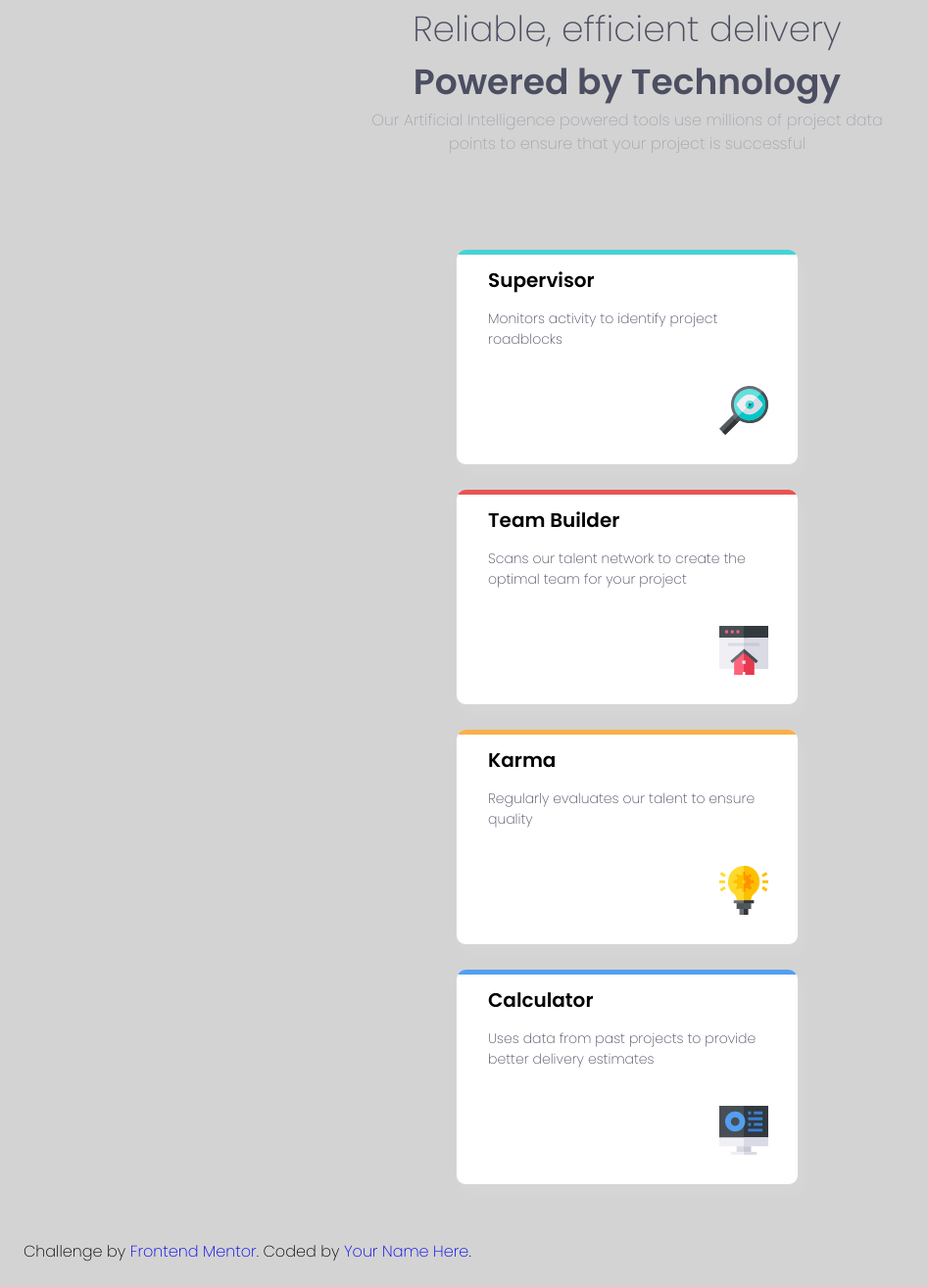
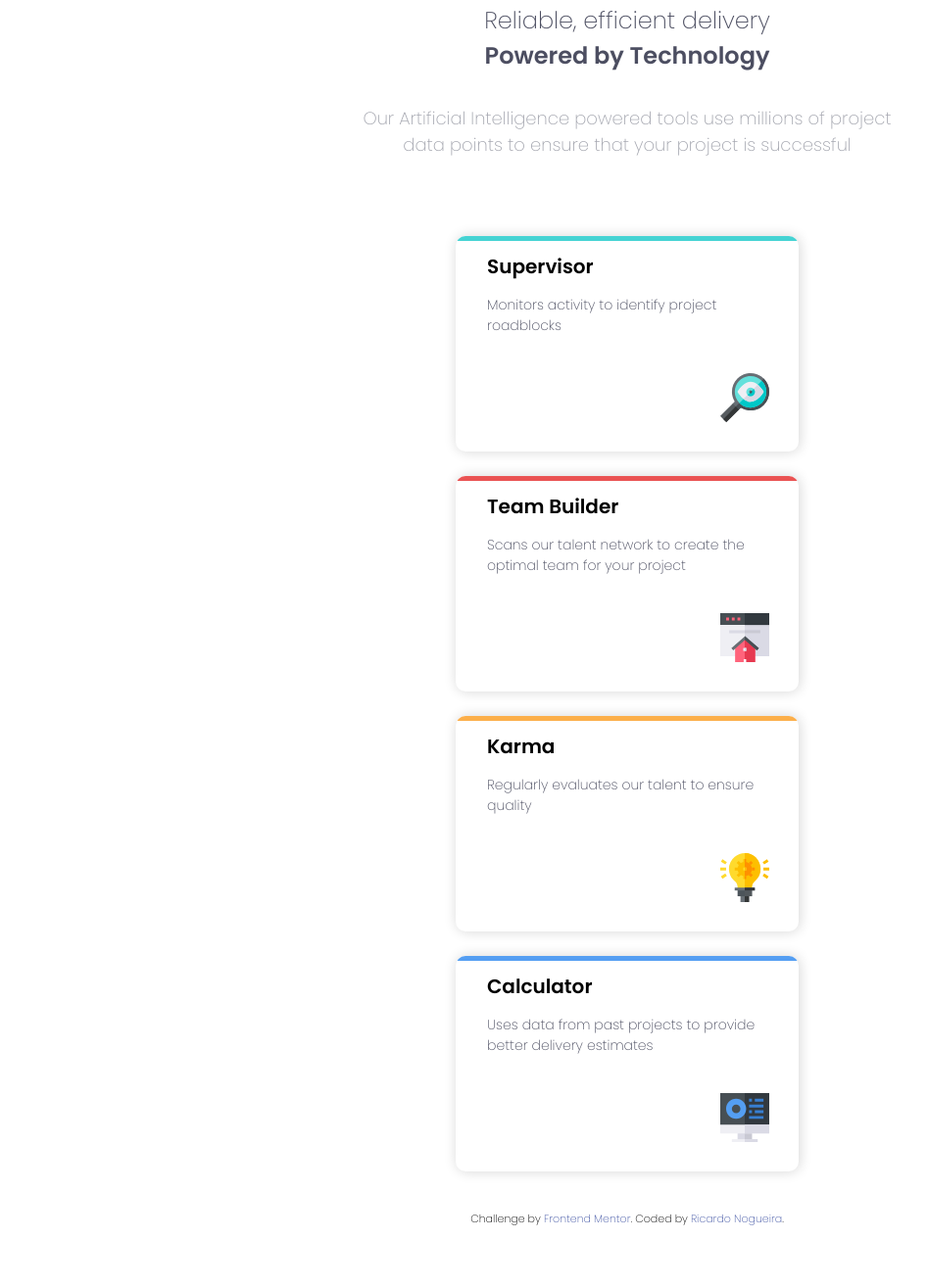
Before and after one commit to RicardoNogueira01/four-card-feature-section, a plain HTML site: page index.html in a window 1280 px wide. Shown: the part 125-1439 px from the top of the page at 98% size, without its empty margins (0-947 px from the left). After the commit the page ends 1402 px from the top, so only its background shows below. Drawn offline with Linux system fonts and the light colour scheme; files that its build step writes are made by us from their sources.

Commit message:
HTML and CSS changes

```diff
--- a/index.html
+++ b/index.html
@@ -6,16 +6,18 @@
 		<!-- displays site properly based on user's device -->
 
 		<link rel="icon" type="image/png" sizes="32x32" href="./images/favicon-32x32.png" />
-		<link rel="stylesheet" href="reset.css" />
+		<link rel="stylesheet" href="css/reset.css" />
 		<link rel="preconnect" href="https://fonts.googleapis.com" />
 		<link rel="preconnect" href="https://fonts.gstatic.com" crossorigin />
-		<link href="https://fonts.googleapis.com/css2?family=Poppins:wght@200;400;600&display=swap" rel="stylesheet" />
+		<link
+			href="https://fonts.googleapis.com/css2?family=Poppins:wght@200;400;600&display=swap"
+			rel="stylesheet"
+			crossorigin="anonymous"
+		/>
 		<title>Frontend Mentor | Four card feature section</title>
 
-		<!-- Feel free to remove these styles or customise in your own stylesheet 👍 -->
 		<style>
 			body {
-				background-color: #d3d3d3;
 				font-family: 'Poppins', sans-serif;
 				line-height: 1.5;
 				font-weight: 200;
@@ -84,11 +86,20 @@
 
 			@media (min-width: 1440px) {
 				article {
-					padding: 1rem 0;
+					padding: 2rem 0;
 				}
 			}
 
 			/* COMPONENTS */
+
+			.attribution {
+				font-size: 11px;
+				text-align: center;
+			}
+			.attribution a {
+				color: hsl(228, 45%, 44%);
+			}
+
 			.card-grid {
 				display: grid;
 				display: -ms-grid;
@@ -127,9 +138,8 @@
 			.card {
 				background: #fff;
 				border-radius: 10px;
-				border: 1px solid #d6d6d6;
 				border-top: 0;
-				box-shadow: 6px 10px 11px 0px #d6d6d6;
+				box-shadow: 1px 0px 13px 0px #d6d6d6;
 				overflow: hidden;
 				padding: 1rem 2rem;
 				position: relative;
@@ -169,22 +179,35 @@
 			.page-header h1 {
 				font-weight: 200;
 				color: hsl(234, 12%, 34%);
-				font-size: 36px;
+				font-size: 24px;
 			}
 
 			.page-header h2 {
 				font-weight: 600;
-				font-size: 36px;
+				font-size: 24px;
 				color: hsl(234, 12%, 34%);
+				padding-bottom: 2rem;
 			}
 
 			.page-header p {
 				color: hsl(229, 6%, 66%);
 				font-weight: 200;
+				font-size: 18px;
+			}
+
+			@media screen and (min-width: 1440px) {
+				.page-header h1 {
+					font-size: 36px;
+				}
+
+				.page-header h2 {
+					font-size: 36px;
+					padding-bottom: 2rem;
+				}
 			}
 		</style>
 	</head>
-	<body class="flow-content">
+	<body>
 		<article>
 			<div class="container container--small">
 				<div class="page-header text-align-center mt-4">
@@ -223,8 +246,10 @@
 
 		<footer>
 			<p class="attribution">
-				Challenge by <a href="https://www.frontendmentor.io?ref=challenge" target="_blank">Frontend Mentor</a>. Coded by
-				<a href="#">Your Name Here</a>.
+				Challenge by
+				<a href="https://www.frontendmentor.io?ref=challenge" target="_blank" rel="noopener noreferrer"
+					>Frontend Mentor</a
+				>. Coded by <a href="https://github.com/RicardoNogueira01" rel="noopener noreferrer">Ricardo Nogueira</a>.
 			</p>
 		</footer>
 	</body>
```
